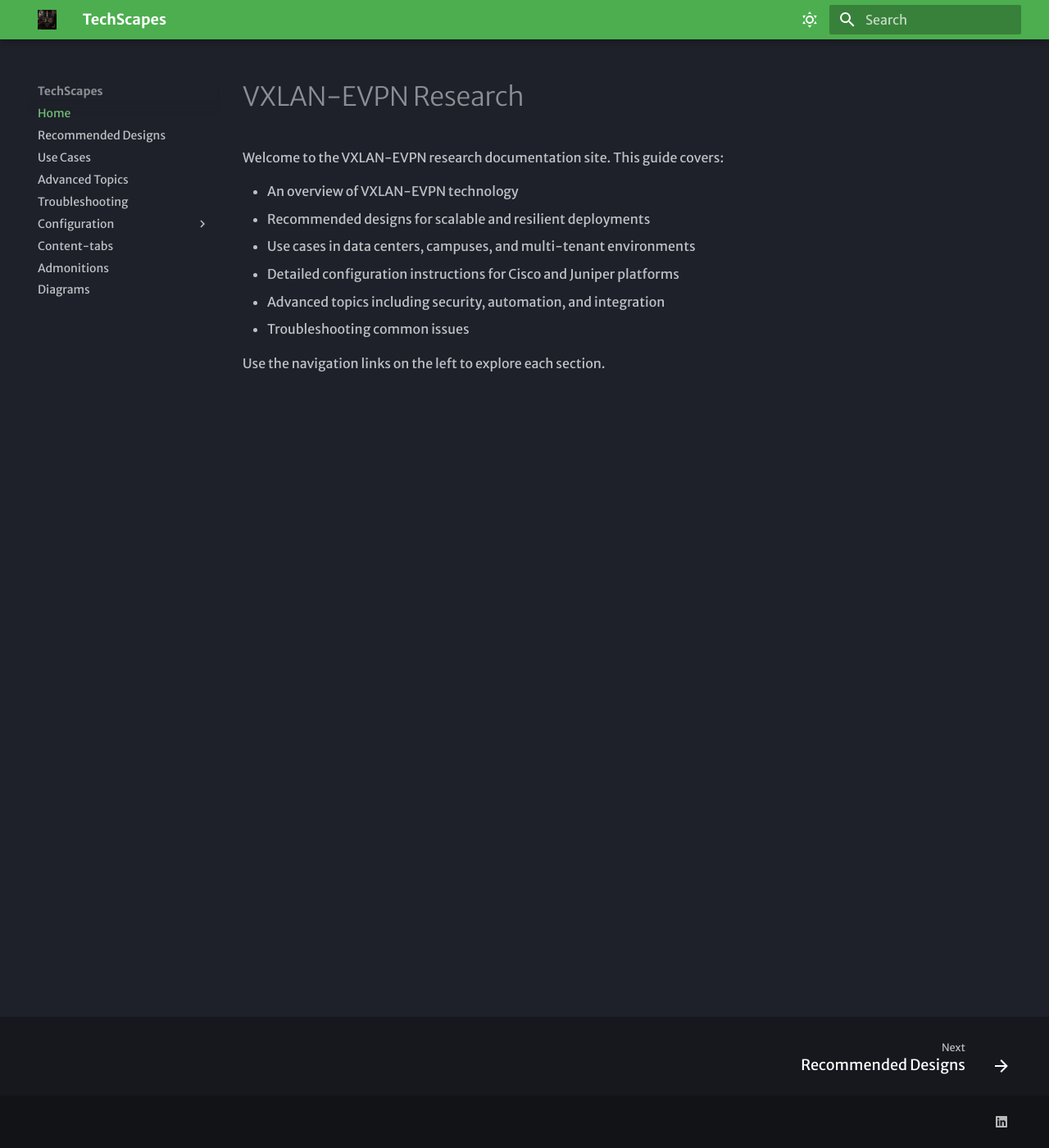
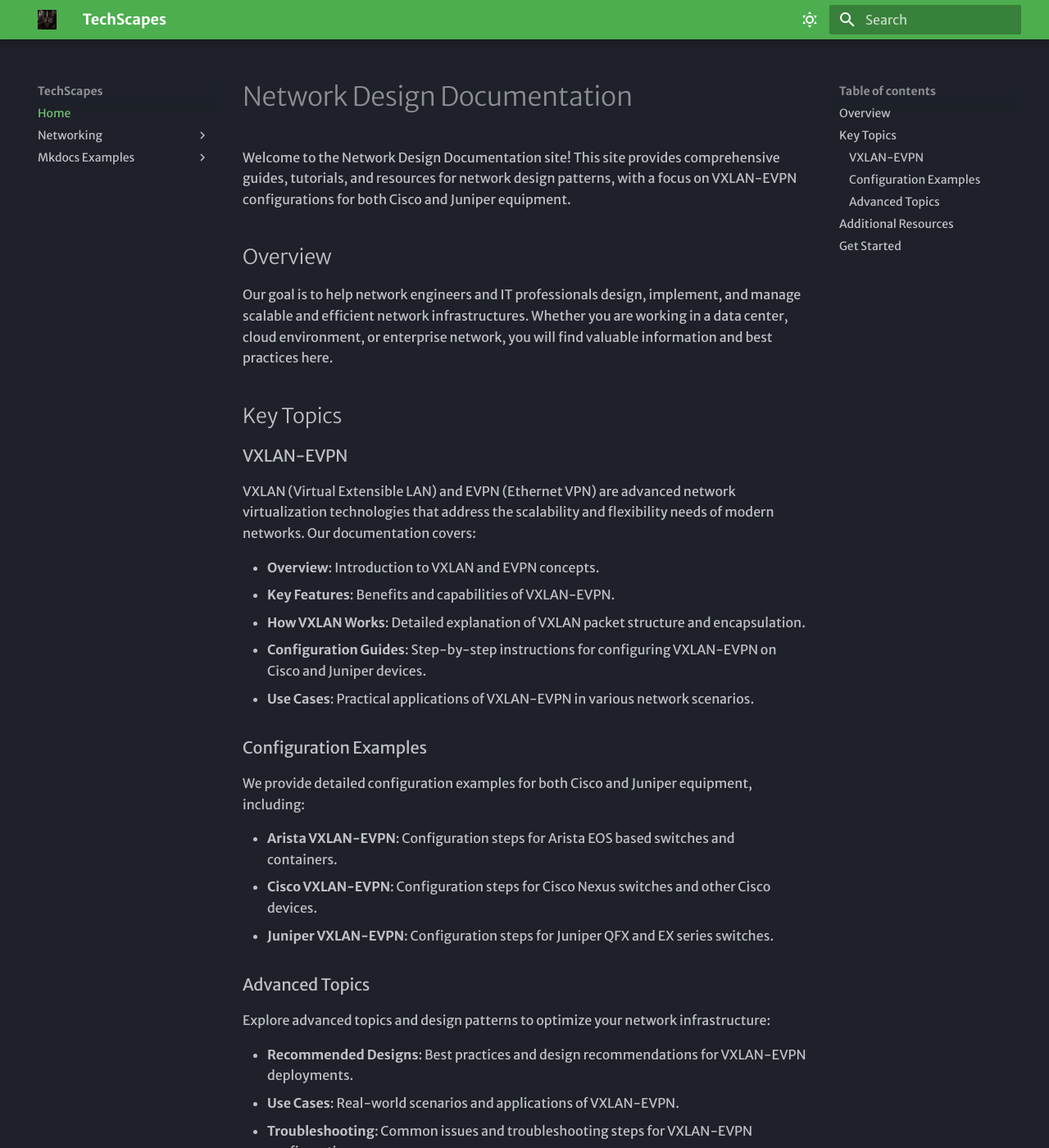
Before and after one commit to wulfitect/mkdocs-site, an MkDocs documentation site: the page built from docs/index.md, in a window 1280 px wide and 1400 px high. Shown: the whole window at 82% size. Built offline with MkDocs 1.6.1 and Material for MkDocs 9.7.7, drawn with Linux system fonts in a browser that asks for light colours; some web fonts are replaced; some of the changed text lies outside the part shown.

Commit message:
Site Redesign

```diff
--- a/docs/index.md
+++ b/docs/index.md
@@ -1,12 +1,51 @@
-# VXLAN-EVPN Research
+# Network Design Documentation
 
-Welcome to the VXLAN-EVPN research documentation site. This guide covers:
+Welcome to the Network Design Documentation site! This site provides comprehensive guides, tutorials, and resources for network design patterns, with a focus on VXLAN-EVPN configurations for both Cisco and Juniper equipment.
 
-- An overview of VXLAN-EVPN technology
-- Recommended designs for scalable and resilient deployments
-- Use cases in data centers, campuses, and multi-tenant environments
-- Detailed configuration instructions for Cisco and Juniper platforms
-- Advanced topics including security, automation, and integration
-- Troubleshooting common issues
+## Overview
 
-Use the navigation links on the left to explore each section.
+Our goal is to help network engineers and IT professionals design, implement, and manage scalable and efficient network infrastructures. Whether you are working in a data center, cloud environment, or enterprise network, you will find valuable information and best practices here.
+
+## Key Topics
+
+### VXLAN-EVPN
+
+VXLAN (Virtual Extensible LAN) and EVPN (Ethernet VPN) are advanced network virtualization technologies that address the scalability and flexibility needs of modern networks. Our documentation covers:
+
+- **Overview**: Introduction to VXLAN and EVPN concepts.
+- **Key Features**: Benefits and capabilities of VXLAN-EVPN.
+- **How VXLAN Works**: Detailed explanation of VXLAN packet structure and encapsulation.
+- **Configuration Guides**: Step-by-step instructions for configuring VXLAN-EVPN on Cisco and Juniper devices.
+- **Use Cases**: Practical applications of VXLAN-EVPN in various network scenarios.
+
+### Configuration Examples
+
+We provide detailed configuration examples for both Cisco and Juniper equipment, including:
+
+- **Arista VXLAN-EVPN**: Configuration steps for Arista EOS based switches and containers.
+- **Cisco VXLAN-EVPN**: Configuration steps for Cisco Nexus switches and other Cisco devices.
+- **Juniper VXLAN-EVPN**: Configuration steps for Juniper QFX and EX series switches.
+
+### Advanced Topics
+
+Explore advanced topics and design patterns to optimize your network infrastructure:
+
+- **Recommended Designs**: Best practices and design recommendations for VXLAN-EVPN deployments.
+- **Use Cases**: Real-world scenarios and applications of VXLAN-EVPN.
+- **Troubleshooting**: Common issues and troubleshooting steps for VXLAN-EVPN configurations.
+
+## Additional Resources
+
+- **Diagrams**: Visual representations of network topologies and packet structures.
+- **Admonitions**: Important notes and tips to enhance your understanding.
+- **Content Tabs**: Organized content for easy navigation and reference.
+
+## Get Started
+
+To get started, explore the [VXLAN-EVPN Overview](Networking/VXLAN-EVPN/Overview.md) or dive into the [Configuration Guides](Networking/VXLAN-EVPN/configuration/Arista.md) for detailed instructions.
+
+I hope you find this documentation helpful and informative. If you have any questions or feedback, please feel free to reach out.
+
+---
+
+*David Oshiro-Furry*
--- a/mkdocs.yml
+++ b/mkdocs.yml
@@ -1,12 +1,14 @@
 site_name: TechScapes
 site_url: https://sitename.example
 site_description: >
-  A detailed guide on VXLAN-EVPN designs, use cases, and step-by-step configuration instructions
-  for Cisco and Juniper platforms.
+  A collection of technical documentation and guides for various technologies.
 site_author: David Oshiro-Furry
 
 theme:
   name: material
+  icon:
+    Admonition:
+      note: null
   font:
     text: Merriweather Sans
     code: Red Hat Mono
@@ -60,13 +62,21 @@ extra:
 
 nav:
   - Home: index.md
-  - Recommended Designs: recommended-designs.md
-  - Use Cases: use-cases.md
-  - Advanced Topics: advanced-topics.md
-  - Troubleshooting: troubleshooting.md
-  - Configuration:
-      - Cisco: configuration/cisco.md
-      - Juniper: configuration/juniper.md
-  - Content-tabs: content-tabs.md
-  - Admonitions: admonitions.md
-  - Diagrams: diagram.md
+  - Networking:
+      - VXLAN-EVPN:
+        - Overview: Networking/VXLAN-EVPN/Overview.md
+        - VXLAN: Networking/VXLAN-EVPN/VXLAN.md
+        - EVPN: Networking/VXLAN-EVPN/EVPN.md
+        - Design: Networking/VXLAN-EVPN/recommended-designs.md
+        - Configuration:
+          - Arista: Networking/VXLAN-EVPN/configuration/Arista.md
+          - Cisco: Networking/VXLAN-EVPN/configuration/cisco.md
+          - Juniper: Networking/VXLAN-EVPN/configuration/juniper.md
+      - BGP:
+        - Overview: Networking/BGP/bgp.md
+      - OSPF:
+        - Overview: Networking/OSPF/ospf.md
+  - Mkdocs Examples:
+      - Admonitions: Mkdocs-Examples/admonitions.md
+      - Diagrams: Mkdocs-Examples/diagram.md
+      - Content-Tabs: Mkdocs-Examples/content-tabs.md
```
Also changed, not shown: docs/Mkdocs-Examples/diagram.md (added, +73 -0 lines), docs/Networking/BGP/bgp.md (added, +1 -0 lines), docs/Networking/OSPF/ospf.md (added, +1 -0 lines), docs/Networking/VXLAN-EVPN/EVPN.md (added, +1 -0 lines), docs/Networking/VXLAN-EVPN/Overview.md (added, +12 -0 lines), docs/Networking/VXLAN-EVPN/VXLAN.md (added, +54 -0 lines), docs/Networking/VXLAN-EVPN/configuration/Arista.md (added, +1 -0 lines), docs/diagram.md (deleted, +0 -28 lines), docs/Mkdocs-Examples/admonitions.md (renamed from docs/admonitions.md), docs/Mkdocs-Examples/content-tabs.md (renamed from docs/content-tabs.md), docs/Networking/VXLAN-EVPN/configuration/cisco.md (renamed from docs/configuration/cisco.md), docs/Networking/VXLAN-EVPN/configuration/juniper.md (added), docs/Networking/VXLAN-EVPN/recommended-designs.md (added), docs/Networking/VXLAN-EVPN/vxlan_packet.png (added).
